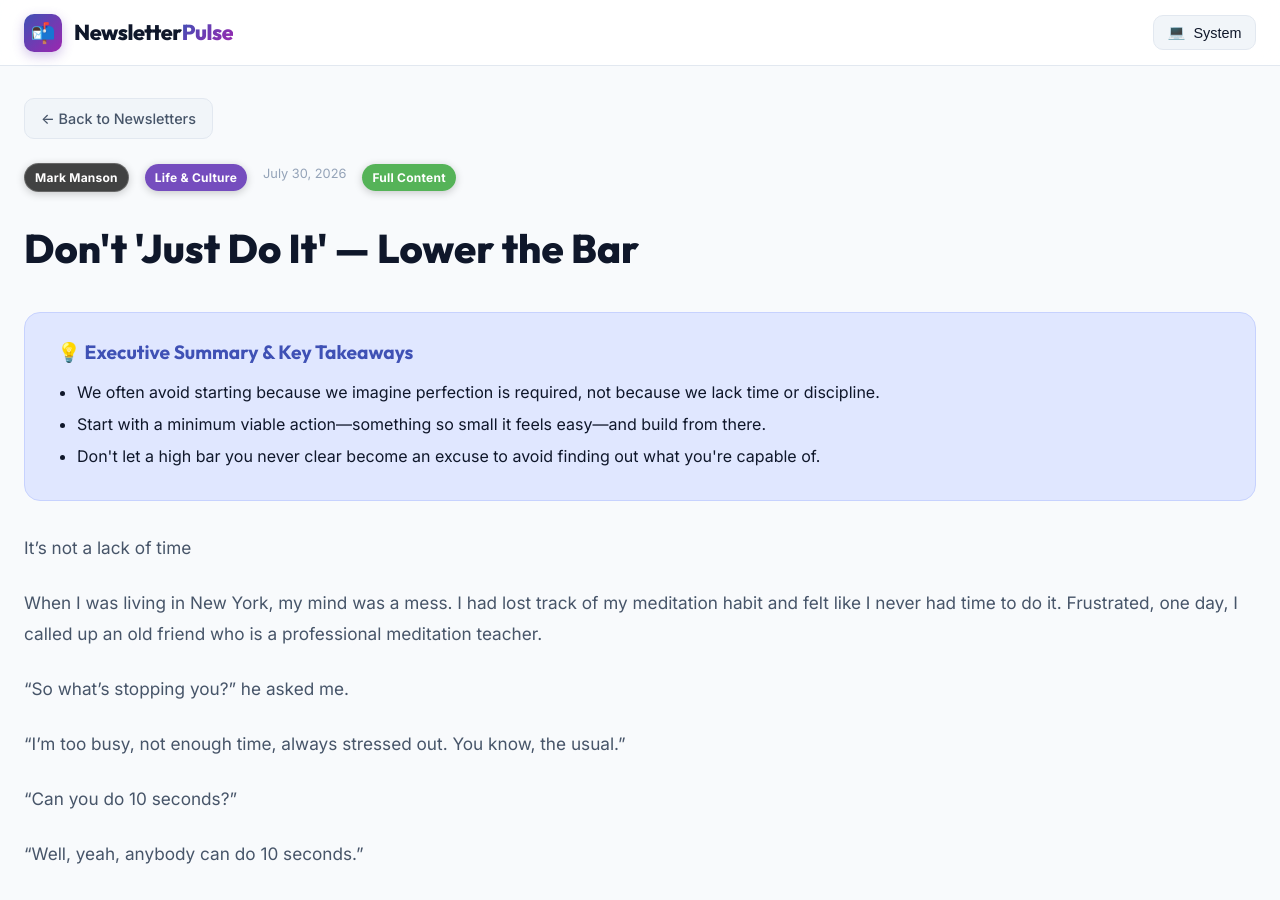
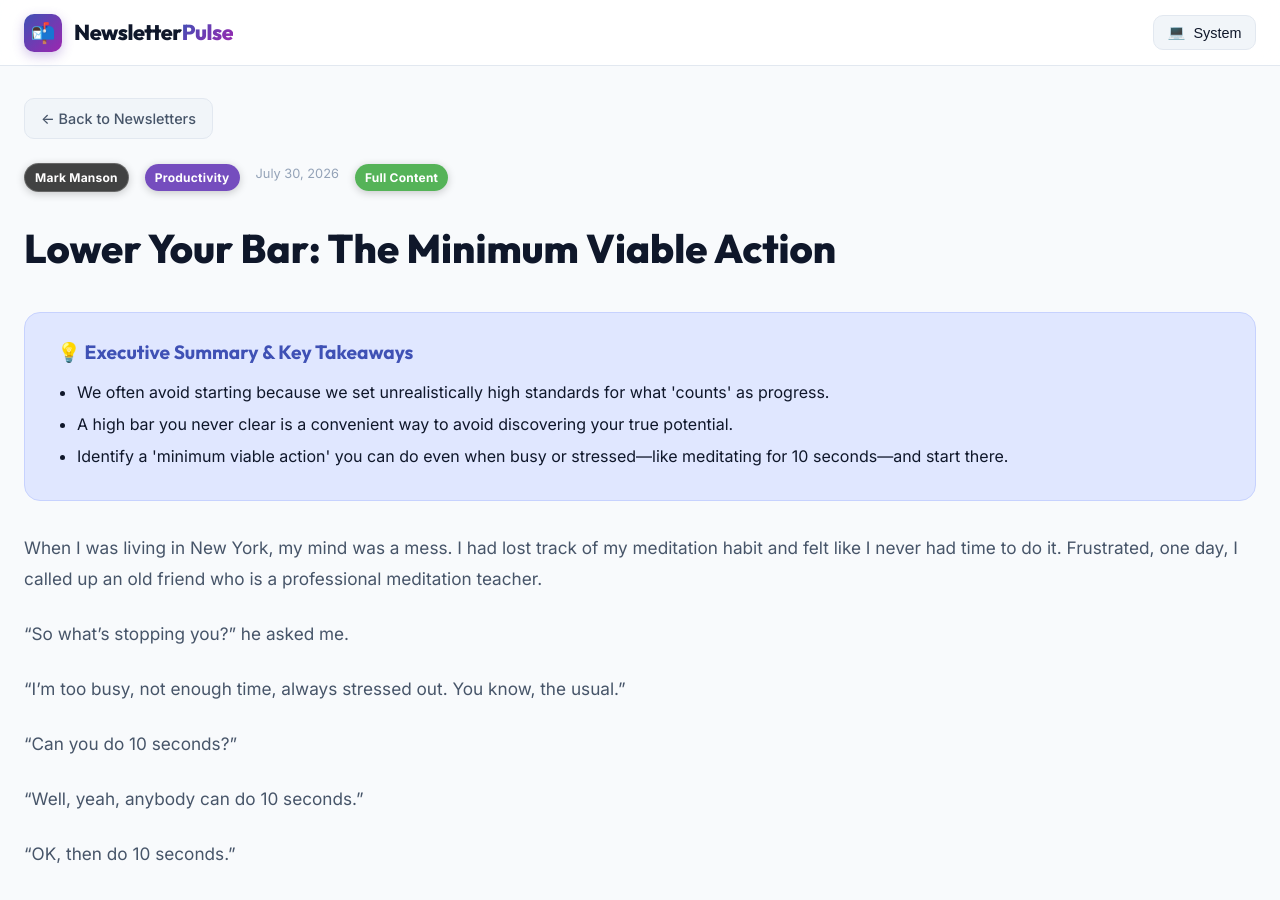
Before and after one commit to vampcoder/daily-newsletters, a Jekyll site: the page built from _posts/2026-07-30-why-you-dont-just-do-it.md, in a window 1280 px wide and 900 px high. Built offline with Jekyll 4.4.1, drawn with Linux system fonts in a browser that asks for light colours.

Commit message:
Update newsletter: Why you don’t “just do it”

```diff
--- a/_posts/2026-07-30-why-you-dont-just-do-it.md
+++ b/_posts/2026-07-30-why-you-dont-just-do-it.md
@@ -1,40 +1,38 @@
 ---
 layout: post
-title: "Don't 'Just Do It' — Lower the Bar"
+title: "Lower Your Bar: The Minimum Viable Action"
 date: 2026-07-30 10:05:19 +0000
 source: "Mark Manson"
-category: "Life & Culture"
-excerpt: "Mark Manson shares a powerful lesson on why we fail to start: we set unnecessarily high standards for ourselves. By lowering the bar and finding your 'minimum viable action,' you can overcome procrastination and build momentum."
+category: "Productivity"
+excerpt: "Mark Manson challenges the common excuse of 'not having enough time' by sharing a simple lesson from a meditation teacher: any amount of action beats none. He argues that our self-imposed high standards often prevent us from starting, and suggests lowering the bar to a minimum viable action to overcome procrastination."
 theme_gradient: "linear-gradient(135deg, #3f51b5 0%, #303f9f 100%)"
 image: "https://embed.filekitcdn.com/e/njopr61Lrm7qgCrdkU6BX2/c5oqNZoueu1QgusZnurLwd?auto="
 is_summary: false
 key_takeaways:
-  - "We often avoid starting because we imagine perfection is required, not because we lack time or discipline."
-  - "Start with a minimum viable action—something so small it feels easy—and build from there."
-  - "Don't let a high bar you never clear become an excuse to avoid finding out what you're capable of."
+  - "We often avoid starting because we set unrealistically high standards for what 'counts' as progress."
+  - "A high bar you never clear is a convenient way to avoid discovering your true potential."
+  - "Identify a 'minimum viable action' you can do even when busy or stressed—like meditating for 10 seconds—and start there."
 ---
-
-It’s not a lack of time
 
 When I was living in New York, my mind was a mess. I had lost track of my meditation habit and felt like I never had time to do it. Frustrated, one day, I called up an old friend who is a professional meditation teacher.
 
-“So what’s stopping you?” he asked me.
+"So what's stopping you?" he asked me.
 
-“I’m too busy, not enough time, always stressed out. You know, the usual.”
+"I'm too busy, not enough time, always stressed out. You know, the usual."
 
-“Can you do 10 seconds?”
+"Can you do 10 seconds?"
 
-“Well, yeah, anybody can do 10 seconds.”
+"Well, yeah, anybody can do 10 seconds."
 
-“OK, then do 10 seconds.”
+"OK, then do 10 seconds."
 
-“What? What’s the point of meditating for 10 seconds?”
+"What? What's the point of meditating for 10 seconds?"
 
-“Well, for one, it’s better than meditating for zero seconds. But my guess is that once you sit down, close your eyes and get situated, you’re not going to want to stop after 10 seconds, so before you know it, you’ll be meditating.”
+"Well, for one, it's better than meditating for zero seconds. But my guess is that once you sit down, close your eyes and get situated, you're not going to want to stop after 10 seconds, so before you know it, you'll be meditating."
 
-“Oh, come on, dude.” I realized he was right. I was an idiot.
+"Oh, come on, dude." I realized he was right. I was an idiot.
 
-I'd been telling people—and myself—that I couldn't meditate anymore. Wrong. I had just imagined meditating “didn’t count” unless I was doing it for like 30 minutes every morning. It was an unnecessary and self-imposed constraint.
+I'd been telling people—and myself—that I couldn't meditate anymore. Wrong. I had just imagined meditating "didn't count" unless I was doing it for like 30 minutes every morning. It was an unnecessary and self-imposed constraint.
 
 We do this all the time. We imagine that to eat healthy we have to eat perfectly, so we never start. We imagine that to get into shape, we need to workout for 3 hours a day, so we never start. We imagine that to write a book, we need to write 20 pages every morning before breakfast, so we never start.
 
```
